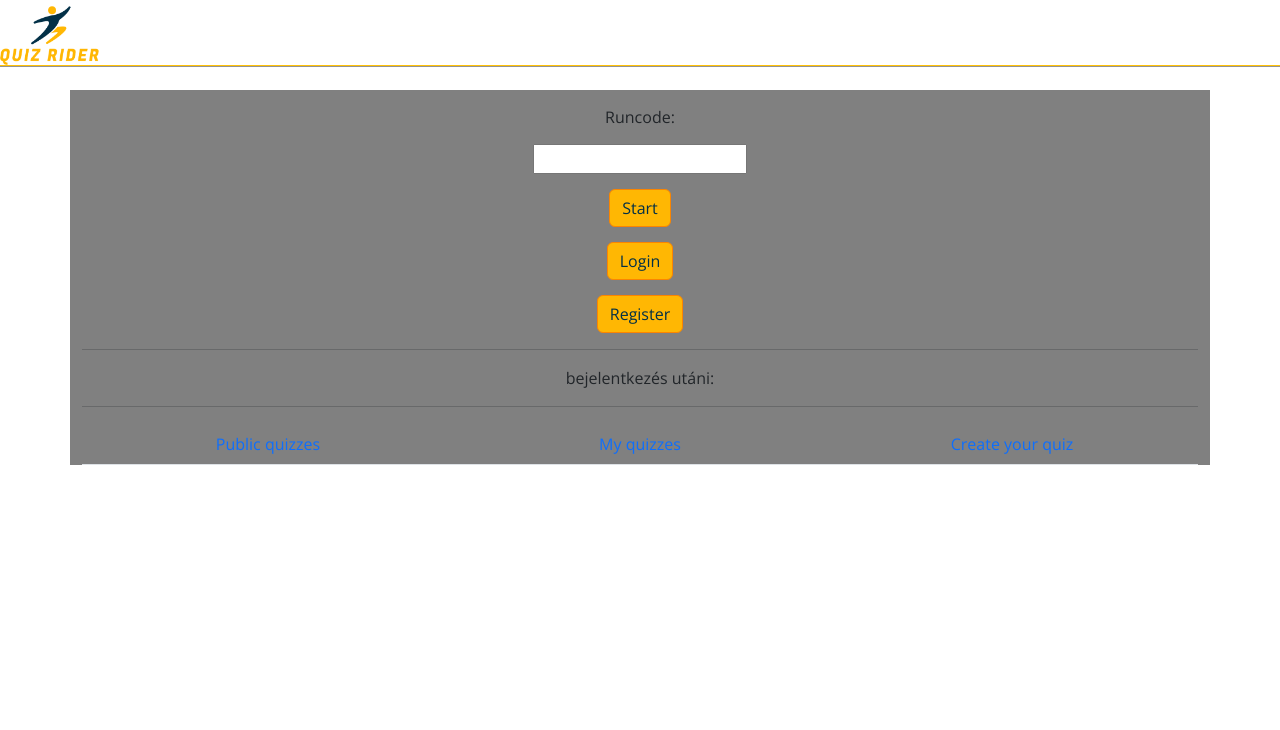
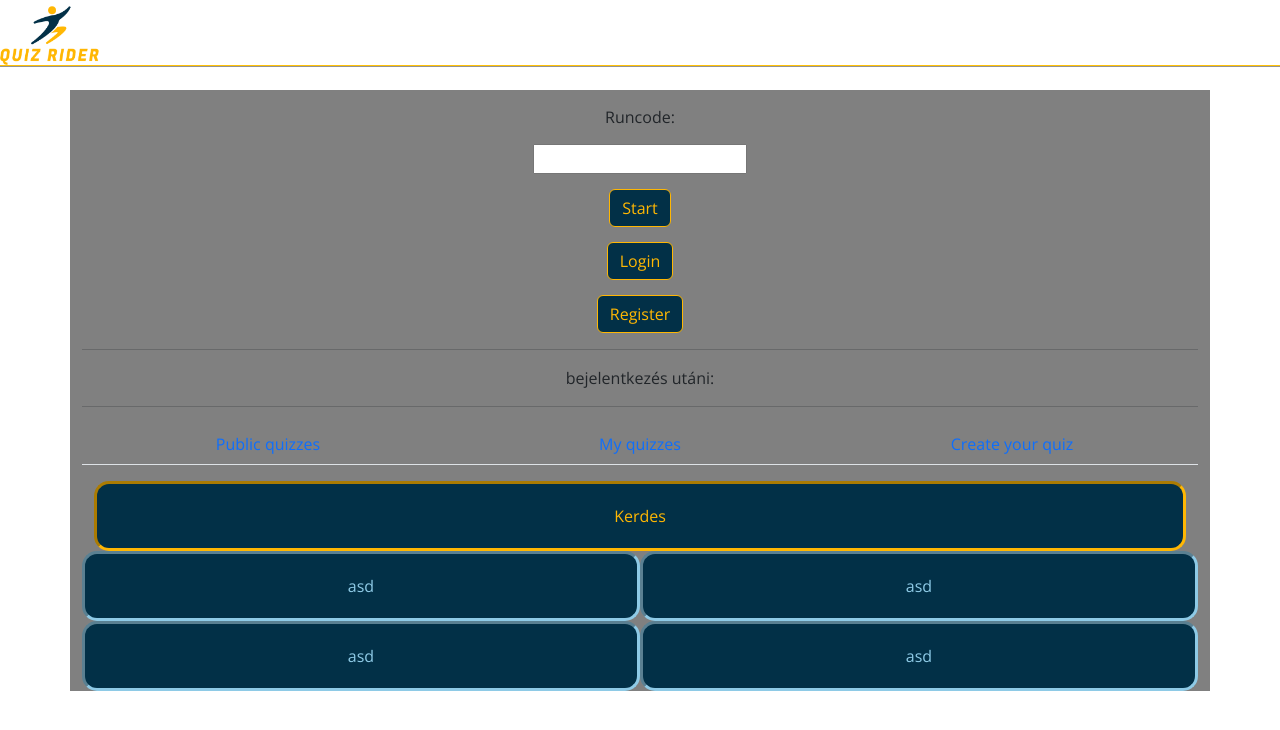
Before and after one commit to Handy1716/quizrider, a React (Create React App) app in the folder frontend/: page / in a window 1280 px wide. Shown: the top 730 px of the page. Built offline with nearby package versions, Linux system fonts and the light colour scheme.

Commit message:
game style

```diff
--- a/frontend/src/App.tsx
+++ b/frontend/src/App.tsx
@@ -7,6 +7,7 @@ import { Container, Button } from 'react-bootstrap';
 import Main from './Components/main';
 import CreateQuiz from './Components/createQuiz';
 import Tabsbar from './Components/tabsbar';
+import Game from './Components/game';
 
 
 function App() {
@@ -53,6 +54,7 @@ function App() {
       <hr />
       <Tabsbar createQuizClick={createQuizClick}/>
       {state.loggedIn===true && state.page==="createQuiz" &&(<CreateQuiz />)}
+      <Game />
       </Container>
     </>
   );
--- /dev/null
+++ b/frontend/src/Components/game.tsx
@@ -0,0 +1,15 @@
+import { FORMERR } from "dns";
+import { Button, Col, Container, Form, Row } from "react-bootstrap";
+
+
+export default function Game(){
+    return(
+        <Container>
+        <Form>
+            <div className="question">Kerdes</div>
+            <Row className="answerRow"><Col className="answer">asd</Col><Col className="answer">asd</Col></Row>
+            <Row className="answerRow"><Col className="answer">asd</Col><Col className="answer">asd</Col></Row>
+        </Form>
+        </Container>
+    )
+}
--- a/frontend/src/Components/login.tsx
+++ b/frontend/src/Components/login.tsx
@@ -1,6 +1,6 @@
 import { useState } from "react";
 import { Alert, Button, Form } from "react-bootstrap";
-import { apiLogin } from "../api/api";
+import { apiLogin } from "../Api/api";
 
 export default function Login() {
     const [showError, setShowError] = useState(false);
--- a/frontend/src/index.css
+++ b/frontend/src/index.css
@@ -11,9 +11,14 @@ body {
 
 }
 .btn-primary {
-  background-color: #FFB703;
-  color: #023047;
-  border-color: #FB8500;
+  background-color: #023047;
+  color:#FFB703;
+  border-color: #FFB703;
+}
+.btn-primary:hover {
+  background-color: #023047;
+  color: #8ecae6;
+  border-color: #8ecae6;
 }
 
 
@@ -46,3 +51,25 @@ body {
 .bordershadow{
   box-shadow: 0px 1px #949494
 }
+.question{
+  border: #FFB703;
+  border-style: inset;
+  border-radius: 15px;
+  padding: 20px;
+  text-align: center;
+  text-decoration: solid;
+  color: #FFB703;
+  background-color: #023047;
+  margin: auto;
+}
+.answer{
+  border: #8ecae6;
+  border-style: inset;
+  border-radius: 15px;
+  padding: 20px;
+  text-align: center;
+  text-decoration: solid;
+  color: #8ecae6;
+  background-color: #023047;
+  width: fit-content;
+}
```
